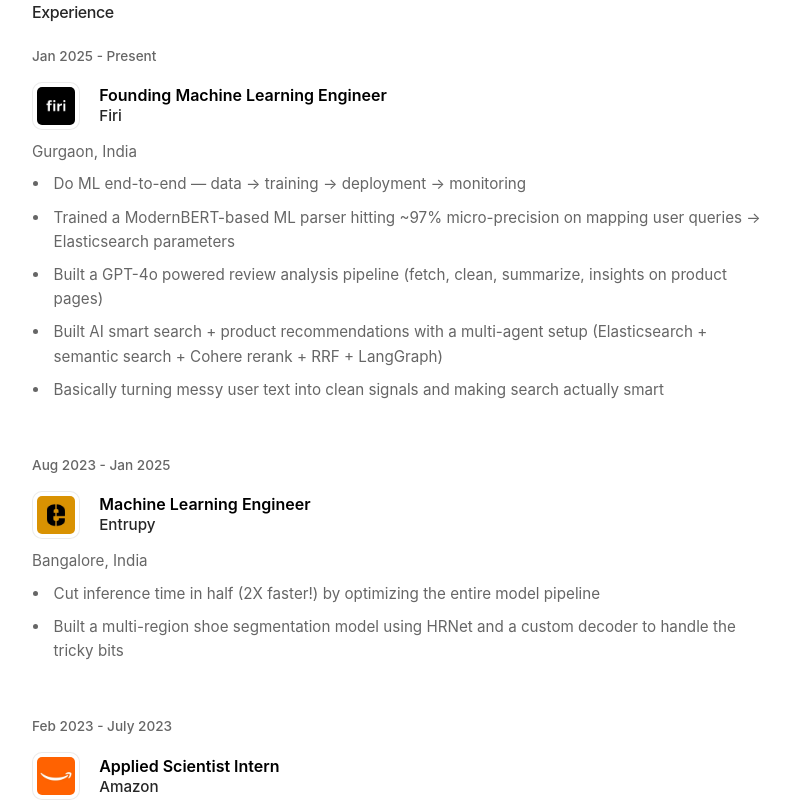
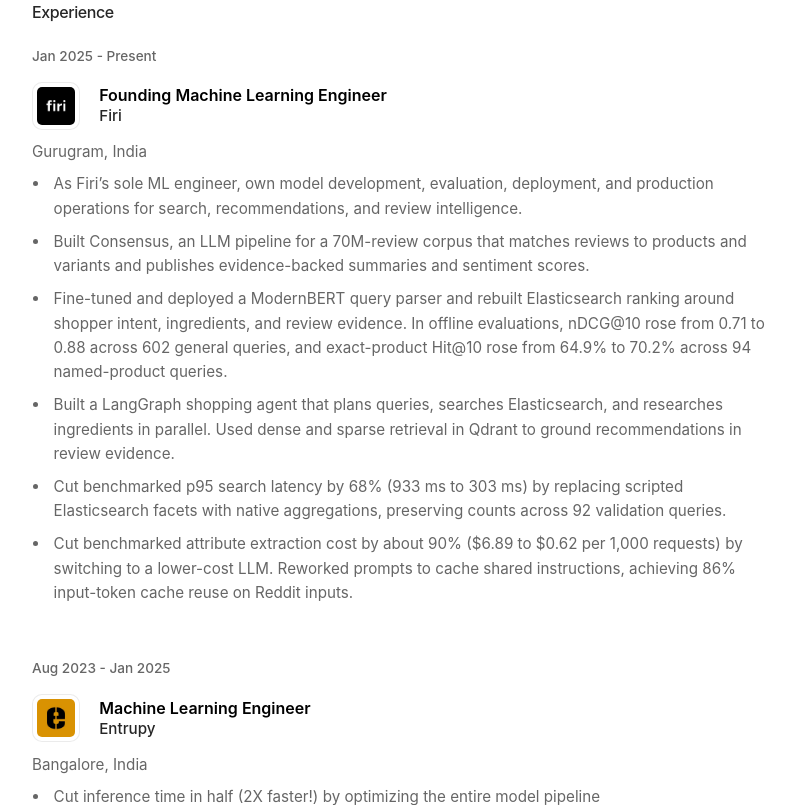
Before and after one commit to atharvjairath-gatech/atharvjairath-gatech.github.io, a plain HTML site: page index.html in a window 1280 px wide. Shown: the part 558-1363 px from the top of the page, without its empty margins (240-1035 px from the left). Drawn offline with nearby package versions, Linux system fonts and the light colour scheme; no server answers.

Commit message:
Update Firi experience from latest resume

```diff
--- a/index.html
+++ b/index.html
@@ -226,16 +226,24 @@
                             <div class="timeline-company">Firi</div>
                         </div>
                     </div>
-                    <div class="timeline-location">Gurgaon, India</div>
+                    <div class="timeline-location">Gurugram, India</div>
                     <ul>
-                        <li>Do ML end-to-end — data → training → deployment → monitoring</li>
-                        <li>Trained a ModernBERT-based ML parser hitting ~97% micro-precision on mapping user queries →
-                            Elasticsearch parameters</li>
-                        <li>Built a GPT-4o powered review analysis pipeline (fetch, clean, summarize, insights on
-                            product pages)</li>
-                        <li>Built AI smart search + product recommendations with a multi-agent setup (Elasticsearch +
-                            semantic search + Cohere rerank + RRF + LangGraph)</li>
-                        <li>Basically turning messy user text into clean signals and making search actually smart</li>
+                        <li>As Firi’s sole ML engineer, own model development, evaluation, deployment, and production
+                            operations for search, recommendations, and review intelligence.</li>
+                        <li>Built Consensus, an LLM pipeline for a 70M-review corpus that matches reviews to products
+                            and variants and publishes evidence-backed summaries and sentiment scores.</li>
+                        <li>Fine-tuned and deployed a ModernBERT query parser and rebuilt Elasticsearch ranking around
+                            shopper intent, ingredients, and review evidence. In offline evaluations, nDCG@10 rose
+                            from 0.71 to 0.88 across 602 general queries, and exact-product Hit@10 rose from 64.9% to
+                            70.2% across 94 named-product queries.</li>
+                        <li>Built a LangGraph shopping agent that plans queries, searches Elasticsearch, and researches
+                            ingredients in parallel. Used dense and sparse retrieval in Qdrant to ground recommendations
+                            in review evidence.</li>
+                        <li>Cut benchmarked p95 search latency by 68% (933 ms to 303 ms) by replacing scripted
+                            Elasticsearch facets with native aggregations, preserving counts across 92 validation queries.</li>
+                        <li>Cut benchmarked attribute extraction cost by about 90% ($6.89 to $0.62 per 1,000 requests)
+                            by switching to a lower-cost LLM. Reworked prompts to cache shared instructions, achieving
+                            86% input-token cache reuse on Reddit inputs.</li>
                     </ul>
                 </div>
 
```
